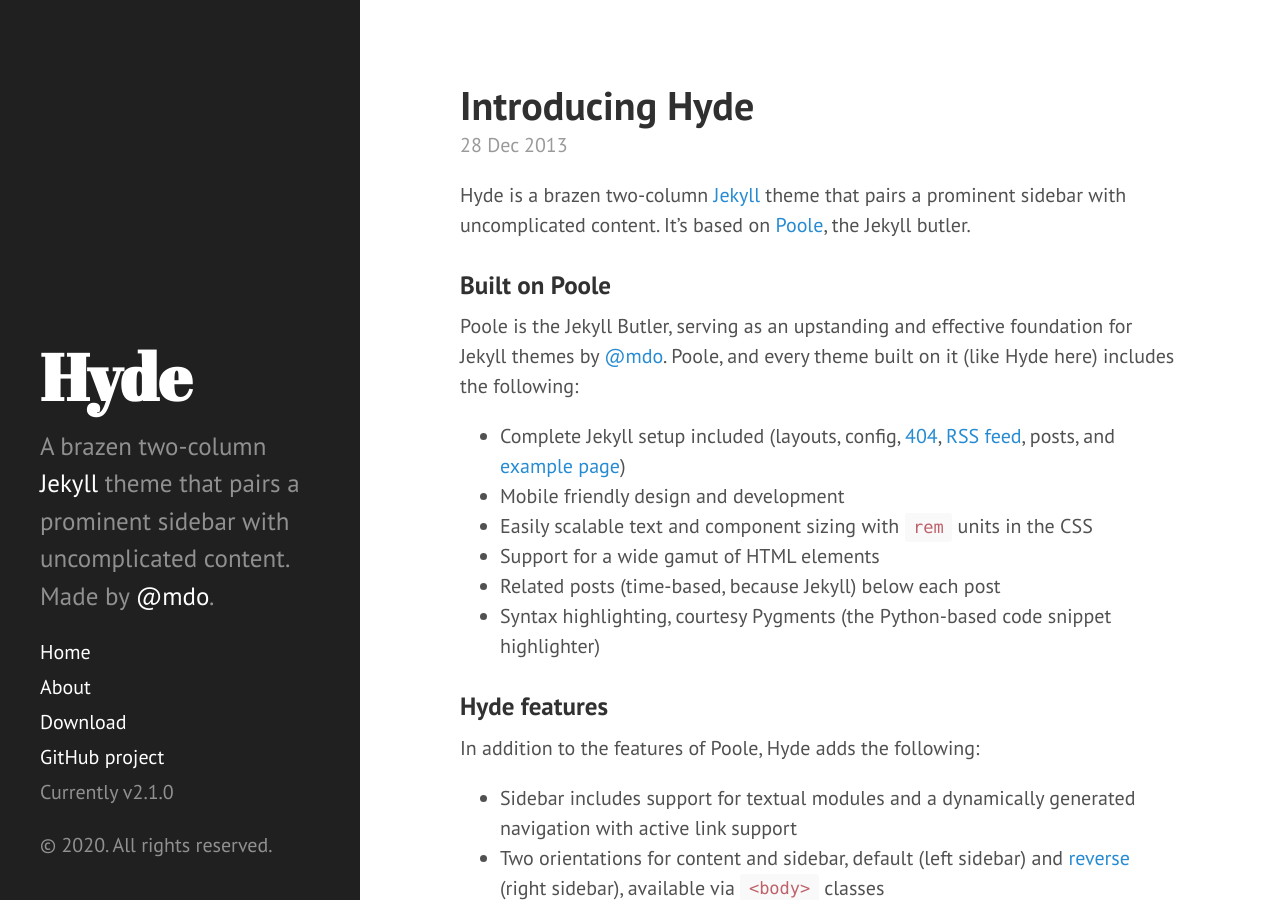
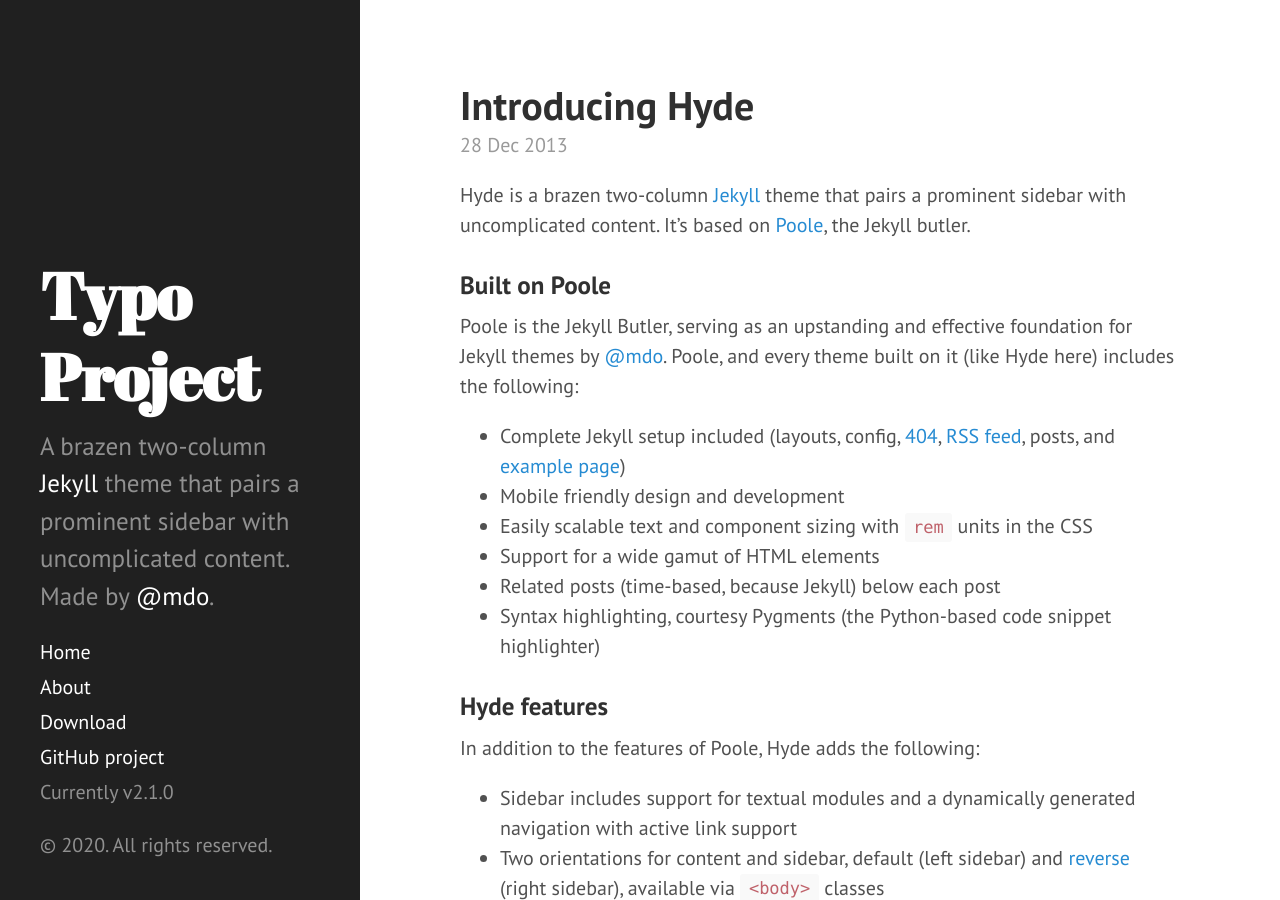
Before and after one commit to xitizzz/typo, a Jekyll site: the page built from index.html, in a window 1280 px wide and 900 px high. Built offline with Jekyll 4.4.1, drawn with Linux system fonts in a browser that asks for light colours; Markdown is read by kramdown in place of the engine named in the settings; the list of posts is cut into pages by our own code.

Commit message:
Update config

```diff
--- a/CNAME
+++ b/CNAME
@@ -1 +1 @@
-hyde.getpoole.com
+typo.kshitijshah.net
--- a/_config.yml
+++ b/_config.yml
@@ -7,15 +7,15 @@ permalink:        pretty
 relative_permalinks: true
 
 # Setup
-title:            Hyde
+title:            'Typo Project'
 tagline:          'A Jekyll theme'
 description:      'A brazen two-column <a href="http://jekyllrb.com" target="_blank">Jekyll</a> theme that pairs a prominent sidebar with uncomplicated content. Made by <a href="https://twitter.com/mdo" target="_blank">@mdo</a>.'
-url:              http://hyde.getpoole.com
+url:              http://typo.kshitijshah.net
 baseurl:          /
 
 author:
-  name:           'Mark Otto'
-  url:            https://twitter.com/mdo
+  name:           'Kshitij Shah'
+  url:            https://kshitijshah.net/mdo
 
 paginate:         5
 
@@ -23,4 +23,4 @@ paginate:         5
 version:          2.1.0
 
 github:
-  repo:           https://github.com/poole/hyde
+  repo:           https://github.com/xitizzz/typo
```
